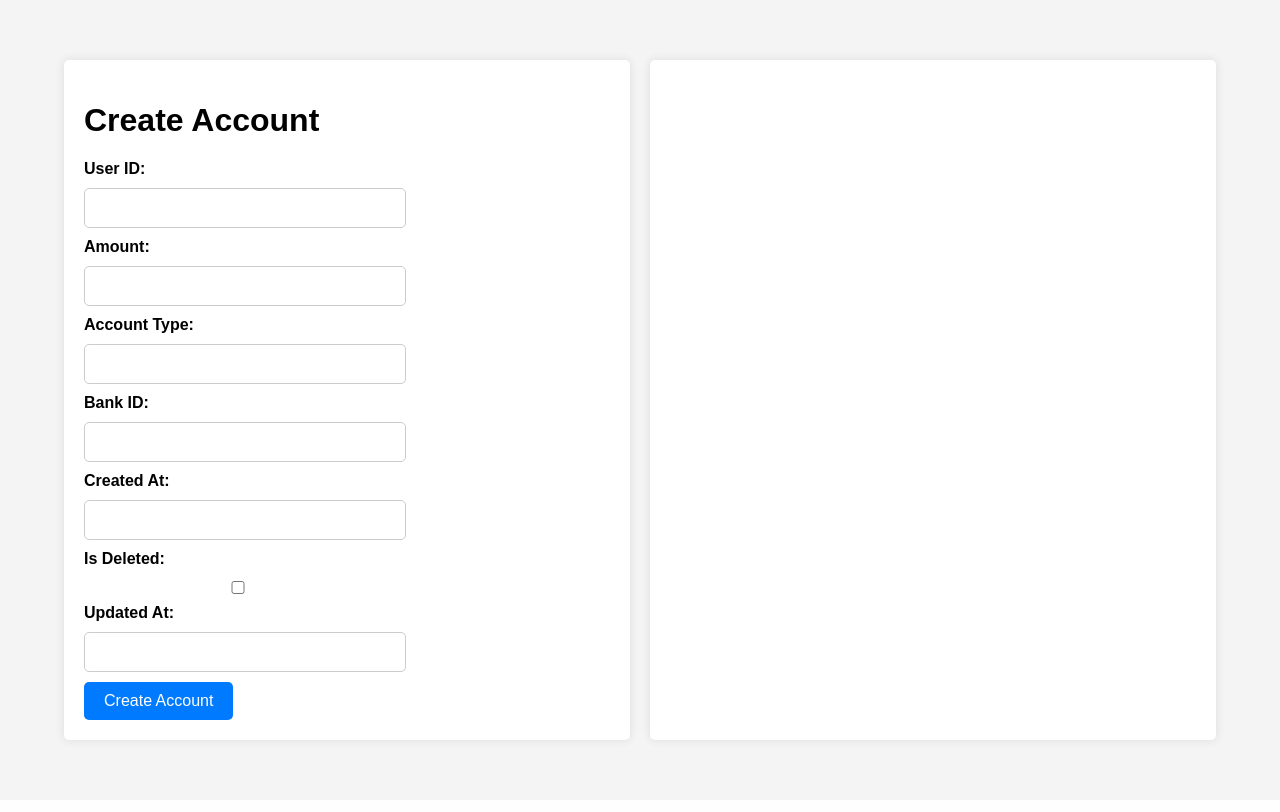
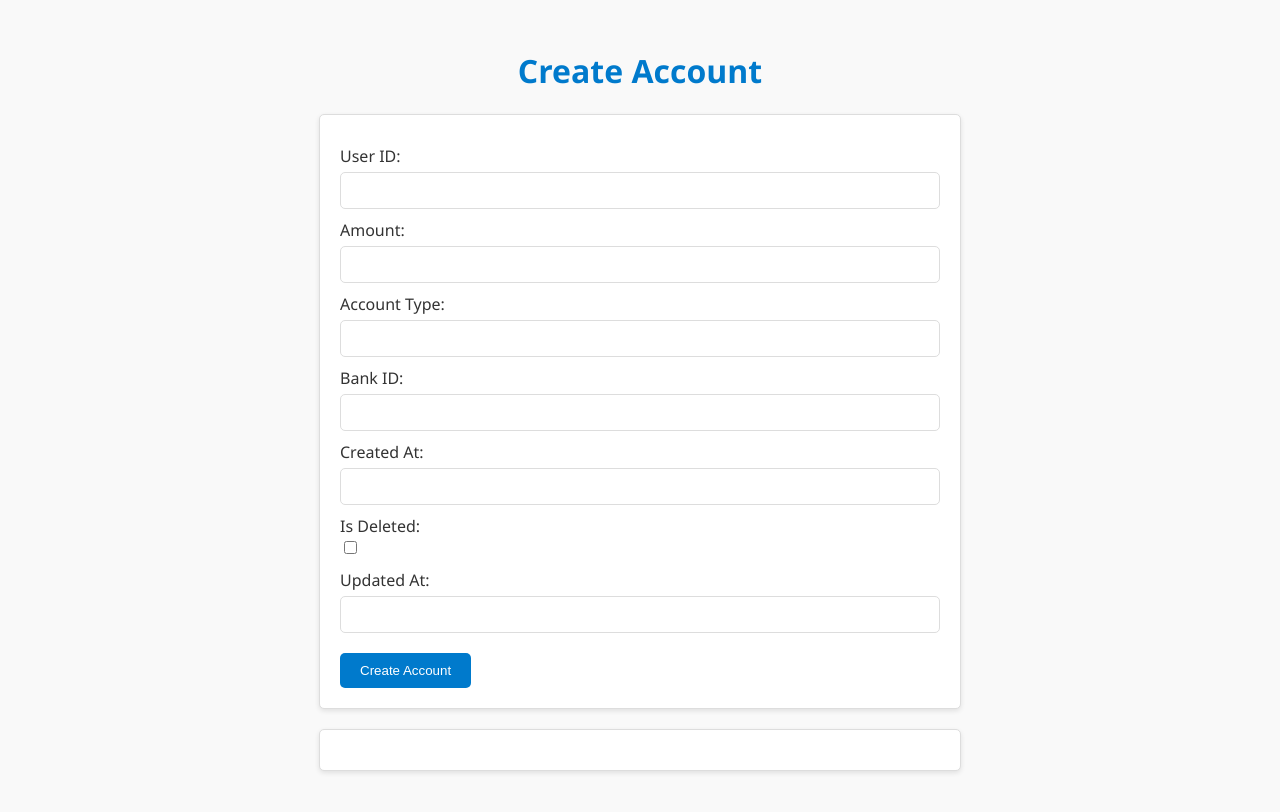
Before and after one commit to hetsaraiya/fastapi_graphql, a FastAPI app: template templates/createAccount.html in a window 1280 px wide. Before the commit the page ends 746 px from the top, so only its background shows below. Run offline with FastAPI, Linux system fonts and the light colour scheme; the template is opened without the code that fills it, so the values that code supplies are empty; parts of the project's set-up code (start-up, migrations or seed data) failed here and were passed over.

Commit message:
Refactor HTML and Style for frontend

```diff
--- a/templates/bank.html
+++ b/templates/bank.html
@@ -3,7 +3,7 @@
 <head>
     <meta charset="UTF-8">
     <meta name="viewport" content="width=device-width, initial-scale=1.0">
-    <title>GraphQL Mutation</title>
+    <title>Get Bank</title>
     <style>
         body {
             font-family: 'Segoe UI', Tahoma, Geneva, Verdana, sans-serif;
@@ -77,7 +77,7 @@
     </style>
 </head>
 <body>
-    <h1>GraphQL Mutation</h1>
+    <h1>Get Bank</h1>
     <form id="mutationForm">
         <label for="id">Account ID:</label>
         <input type="number" id="id" name="id" required><br><br>
--- a/templates/createAccount.html
+++ b/templates/createAccount.html
@@ -6,71 +6,77 @@
     <title>Create Account</title>
     <style>
         body {
-            font-family: Arial, sans-serif;
-            background-color: #f4f4f4;
-            margin: 0;
-            padding: 0;
+            font-family: 'Segoe UI', Tahoma, Geneva, Verdana, sans-serif;
+            background-color: #f9f9f9;
+            color: #333;
             display: flex;
-            justify-content: center;
+            flex-direction: column;
             align-items: center;
-            height: 100vh;
+            padding: 20px;
         }
-        .container {
-            display: flex;
-            justify-content: space-between;
-            width: 90%;
-            max-width: 1200px;
+
+        h1 {
+            color: #007acc;
         }
-        .form-container {
-            flex: 1;
-            margin-right: 20px;
+
+        form {
             background-color: #fff;
             padding: 20px;
+            border: 1px solid #ddd;
             border-radius: 5px;
-            box-shadow: 0 0 10px rgba(0, 0, 0, 0.1);
+            box-shadow: 0 2px 5px rgba(0, 0, 0, 0.1);
+            width: 100%;
+            max-width: 600px;
         }
-        form {
-            display: flex;
-            flex-direction: column;
-            align-items: flex-start;
+
+        label {
+            display: block;
+            margin-top: 10px;
         }
-        label {
-            margin-bottom: 10px;
-            font-weight: bold;
-        }
-        input {
+
+        input[type="text"],
+        input[type="email"],
+        input[type="password"],
+        input[type="number"],
+        input[type="url"] {
+            width: calc(100% - 22px);
             padding: 10px;
-            margin-bottom: 10px;
-            font-size: 16px;
-            width: 300px;
-            border: 1px solid #ccc;
+            margin-top: 5px;
+            border: 1px solid #ddd;
             border-radius: 5px;
         }
+
         button {
+            margin-top: 20px;
             padding: 10px 20px;
-            font-size: 16px;
-            background-color: #007BFF;
-            color: white;
+            background-color: #007acc;
+            color: #fff;
             border: none;
             border-radius: 5px;
             cursor: pointer;
+            transition: background-color 0.3s;
         }
+
         button:hover {
-            background-color: #0056b3;
+            background-color: #005f99;
         }
-        .response-container {
-            flex: 1;
+
+        pre {
             background-color: #fff;
             padding: 20px;
+            border: 1px solid #ddd;
             border-radius: 5px;
-            box-shadow: 0 0 10px rgba(0, 0, 0, 0.1);
-            overflow-x: auto;
+            box-shadow: 0 2px 5px rgba(0, 0, 0, 0.1);
+            width: 100%;
+            max-width: 600px;
+            margin-top: 20px;
+            white-space: pre-wrap;
+            word-wrap: break-word;
         }
     </style>
 </head>
 <body>
-    <div class="container">
-        <div class="form-container">
+
     <h1>Create Account</h1>
     <form id="createAccountForm">
         <label for="userId">User ID:</label>
@@ -96,11 +102,10 @@
 
         <button type="submit">Create Account</button>
     </form>
-        </div>
-        <div class="response-container">
+
+
     <pre id="responseOutput"></pre>
-        </div>
-    </div>
+
 
     <script>
         document.getElementById('createAccountForm').addEventListener('submit', async function(event) {
--- a/templates/createUser.html
+++ b/templates/createUser.html
@@ -36,7 +36,9 @@
 
         input[type="text"],
         input[type="email"],
-        input[type="password"] {
+        input[type="password"],
+        input[type="number"],
+        input[type="url"] {
             width: calc(100% - 22px);
             padding: 10px;
             margin-top: 5px;
--- a/templates/deleteBank.html
+++ b/templates/deleteBank.html
@@ -3,7 +3,7 @@
 <head>
     <meta charset="UTF-8">
     <meta name="viewport" content="width=device-width, initial-scale=1.0">
-    <title>GraphQL Mutation</title>
+    <title>Delete Bank</title>
     <style>
         body {
             font-family: 'Segoe UI', Tahoma, Geneva, Verdana, sans-serif;
@@ -77,7 +77,7 @@
     </style>
 </head>
 <body>
-    <h1>GraphQL Mutation</h1>
+    <h1>Delete Bank</h1>
     <form id="mutationForm">
         <label for="id">Bank ID:</label>
         <input type="number" id="id" name="id" required><br><br>
--- a/templates/deleteUser.html
+++ b/templates/deleteUser.html
@@ -3,7 +3,7 @@
 <head>
     <meta charset="UTF-8">
     <meta name="viewport" content="width=device-width, initial-scale=1.0">
-    <title>GraphQL Mutation</title>
+    <title>Delete User</title>
     <style>
         body {
             font-family: 'Segoe UI', Tahoma, Geneva, Verdana, sans-serif;
@@ -77,7 +77,7 @@
     </style>
 </head>
 <body>
-    <h1>GraphQL Mutation</h1>
+    <h1>Delete User</h1>
     <form id="mutationForm">
         <label for="id">ID:</label>
         <input type="number" id="id" name="id" required><br><br>
--- a/templates/updateUser.html
+++ b/templates/updateUser.html
@@ -3,7 +3,7 @@
 <head>
     <meta charset="UTF-8">
     <meta name="viewport" content="width=device-width, initial-scale=1.0">
-    <title>GraphQL Mutation</title>
+    <title>Update User</title>
     <style>
         body {
             font-family: 'Segoe UI', Tahoma, Geneva, Verdana, sans-serif;
@@ -78,7 +78,7 @@
     </style>
 </head>
 <body>
-    <h1>GraphQL Mutation</h1>
+    <h1>Update User</h1>
     <form id="mutationForm">
         <label for="id">User ID:</label>
         <input type="number" id="id" name="id" required><br><br>
```
Also changed, not shown: templates/updateAccount.html (+43 -42 lines), data.db. Lines whose indentation alone changed are shown as unchanged.
